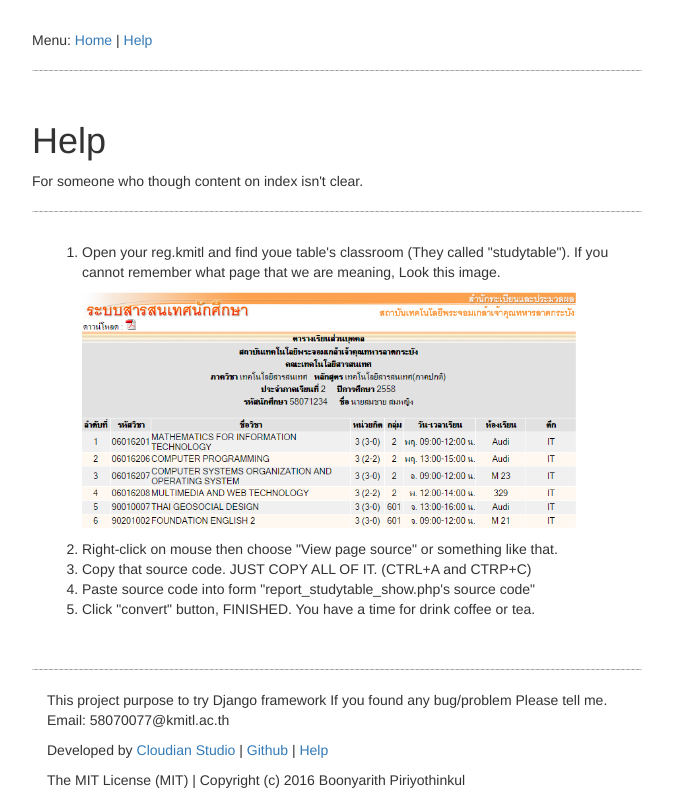
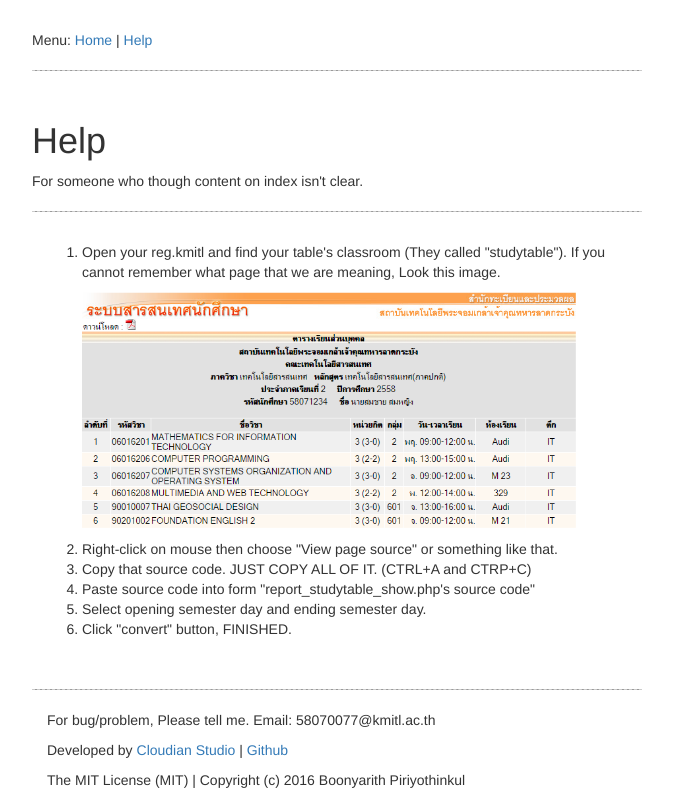
Before and after one commit to chin8628/Reg2Calendar, a Django app: page /help/ in a window 1280 px wide. Shown: the whole page, without its empty margins (303-976 px from the left). Run offline with Django 3.2, Linux system fonts and the light colour scheme; some libraries are stand-ins or nearby versions.

Commit message:
Edit content

```diff
--- a/gcalendar_gen_class/genclass/templates/genclass/base.html
+++ b/gcalendar_gen_class/genclass/templates/genclass/base.html
@@ -48,11 +48,10 @@
 
         <hr>
         <div class="container col-sm-12">
-            <p>This project purpose to try Django framework If you found any bug/problem Please tell me. Email: 58070077@kmitl.ac.th</p>
+            <p>For bug/problem, Please tell me. Email: 58070077@kmitl.ac.th</p>
             <p>
                 Developed by <a href="http://www.cloudian.in.th">Cloudian Studio</a>
                 | <a href="https://github.com/chin8628/Reg2Calendar">Github</a>
-                | <a href="/help">Help</a>
             </p>
             <p>The MIT License (MIT) | Copyright (c) 2016 Boonyarith Piriyothinkul</p>
         </div>
--- a/gcalendar_gen_class/genclass/templates/genclass/help.html
+++ b/gcalendar_gen_class/genclass/templates/genclass/help.html
@@ -13,7 +13,7 @@
     <section  class="col-sm-12">
         <ul id="help">
             <li>
-                Open your reg.kmitl and find youe table's classroom (They called "studytable").
+                Open your reg.kmitl and find your table's classroom (They called "studytable").
                 If you cannot remember what page that we are meaning, Look this image.
                 <img src="{% static 'genclass/img/example_table.png' %}">
             </li>
@@ -27,7 +27,10 @@
                 Paste source code into form "report_studytable_show.php's source code"
             </li>
             <li>
-                Click "convert" button, FINISHED. You have a time for drink coffee or tea.
+                Select opening semester day and ending semester day.
+            </li>
+            <li>
+                Click "convert" button, FINISHED.
             </li>
         </ul>
     </section>
--- a/gcalendar_gen_class/genclass/templates/genclass/success.html
+++ b/gcalendar_gen_class/genclass/templates/genclass/success.html
@@ -4,7 +4,7 @@
 
     <h1>Export success!</h1>
     <p>
-        Congratulation your successful. Don't forget to buy coffee or tea for me.
+        Congratulation for your successful.
     </p>
 
 {% endblock %}
@@ -15,7 +15,7 @@
 
         <p>You have a lot time to drink coffee or tea because you don't waste time for create event in your calendar.</p>
         <p>Thank you for use over service, Exit button is 'X' on top-right window.</p>
-        <p>P.S. If you found me somewhere in university</p>
+        <p>P.S. If you found me somewhere in university, You can buy some snack for me.</p>
 
     </section>
 
```
